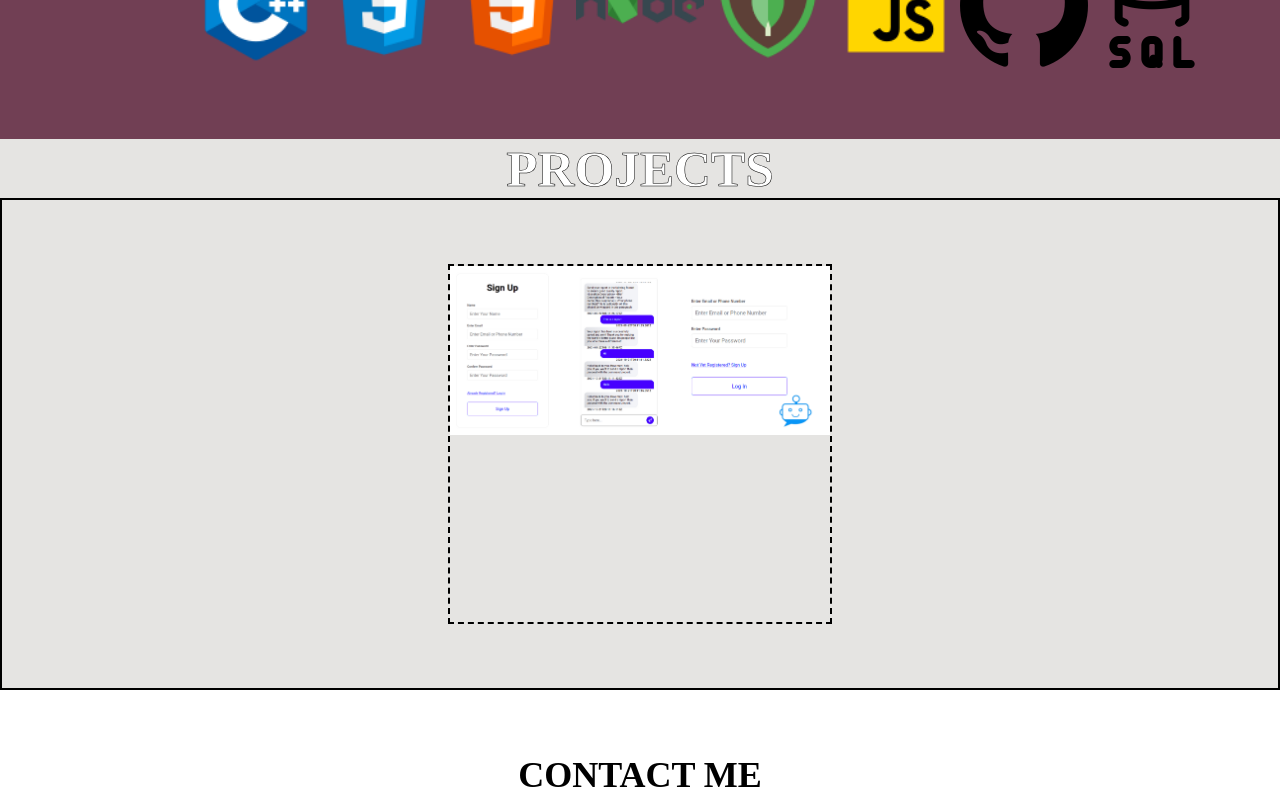
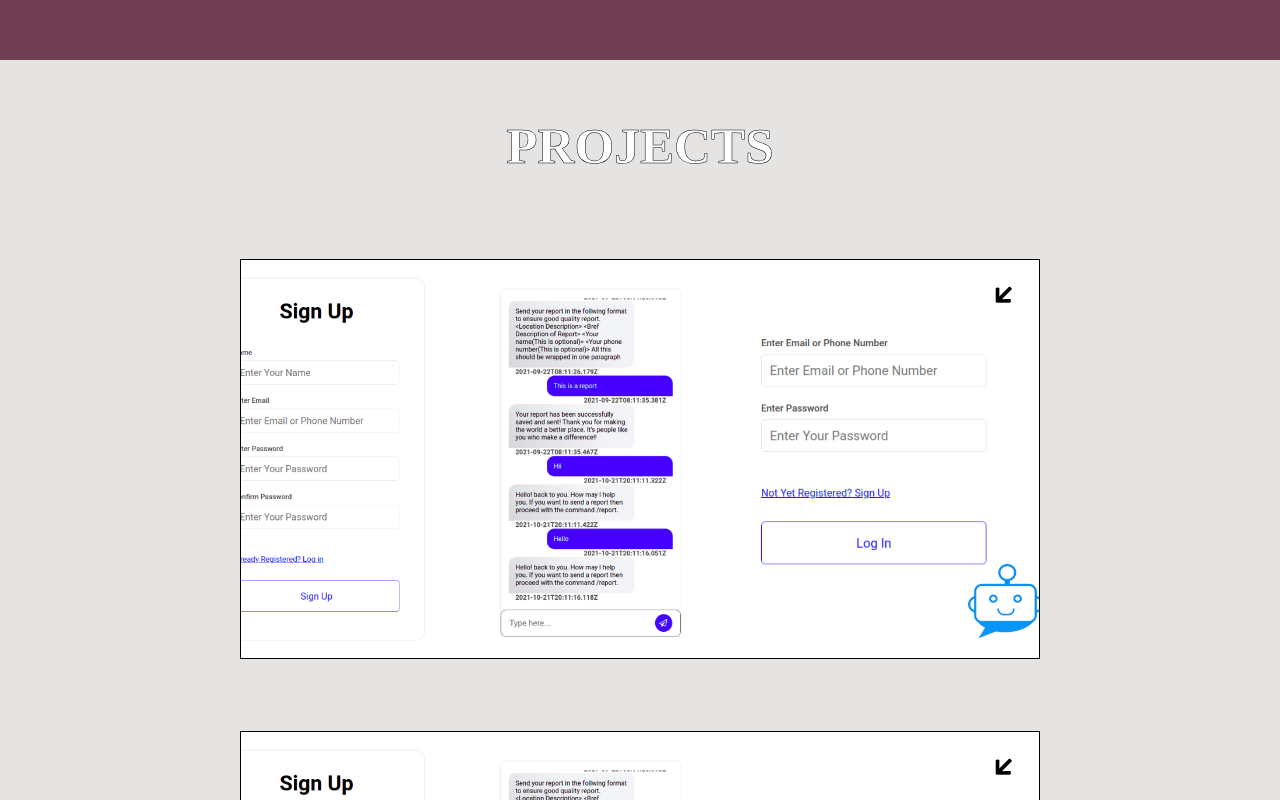
Before and after one commit to prakhar728/portfolio, a React (Create React App) app: page / in a window 1280 px wide. Shown: the part 1540-2340 px from the top of the page. Built offline with nearby package versions, Linux system fonts and the light colour scheme; a web font is replaced by a local one.

Commit message:
Project Styling done

```diff
--- a/src/components/NavBar/style.module.css
+++ b/src/components/NavBar/style.module.css
@@ -4,6 +4,8 @@
     box-sizing: border-box;
     width: 100vw;
     height: 9.9vh;
+    position: absolute;
+    z-index: 9;
 }
 .navBar {
     height: 10vh;
--- /dev/null
+++ b/src/components/Projects/ProjectCardTemplate.js
@@ -0,0 +1,40 @@
+import React, {useState} from 'react'
+
+function ProjectCardTemplate(props) {
+
+    // const imageURL = {
+    //     backgroundImage: `url(${props.link})`
+    // }
+
+    const [buttonIcon, setButtonIcon] = useState('fas fa-arrow-up');
+    const handleCardOpenClose = () => {
+        const image = document.getElementById(`ProjectCard__Image${props.id}`)
+        const info = document.getElementById(`ProjectCard__Info${props.id}`)
+
+        if (buttonIcon === "fas fa-arrow-up") {
+            setButtonIcon('fas fa-arrow-down');
+            image.classList.add("ProjectCard__Image__Blur");
+            info.classList.add('ProjectCard__Info__Show');
+        }
+        else {
+            setButtonIcon('fas fa-arrow-up');
+            image.classList.remove("ProjectCard__Image__Blur");
+            info.classList.remove('ProjectCard__Info__Show');
+        }
+    }
+
+    return (
+        <div className="ProjectCard">
+            <div className="ProjectCard__Button">
+                <button onClick={handleCardOpenClose}><i className={buttonIcon}></i></button>
+            </div>
+            <div id={`ProjectCard__Image${props.id}`} className="ProjectCard__Image"></div>
+            <div id={`ProjectCard__Info${props.id}`} className="ProjectCard__Info">
+                <h3><a href={props.link}>{props.title}</a></h3>
+                <p>{props.description}</p>
+            </div>
+        </div>
+    )
+}
+
+export default ProjectCardTemplate;
--- /dev/null
+++ b/src/components/Projects/Projects.css
@@ -0,0 +1,200 @@
+/* ---------- New Card ---------- */
+
+.ProjectCard {
+    height: 400px;
+    width: 800px;
+    border: 1px solid #000;
+    margin: 36px;
+}
+.ProjectCard .ProjectCard__Button {
+    position: relative;
+    top: 0;
+    right: 0;
+    margin-left: auto;
+    padding: 16px;
+    border-radius: 0 0 0 50px;
+    background-color: #fff;
+    color: #333;
+    height: 72px;
+    width: 72px;
+    font-size: 24px;
+    display: flex;
+    justify-content: center;
+    align-items: center;
+    z-index: 3;
+}
+.ProjectCard .ProjectCard__Button button {
+    background: transparent;
+    border: none;
+    outline: none;
+    font-size: 24px;
+}
+.ProjectCard .ProjectCard__Button button i {
+    transform: rotate(-135deg);
+}
+
+.ProjectCard .ProjectCard__Image {
+    position: relative;
+    top: -72px;
+    left: 0;
+    height: 100%;
+    width: 100%;
+    background-position: center;
+    background-repeat: no-repeat;
+    background-size: cover;
+}
+.ProjectCard .ProjectCard__Image__Blur {
+    filter: blur(15px) opacity(0.5);
+    transition: all 0.35s ease-in;
+
+}
+.ProjectCard .ProjectCard__Info {
+    display: none;
+}
+.ProjectCard .ProjectCard__Info__Show {
+    display: block;
+    position: relative;
+    top: -400px;
+    left: 0;
+    padding: 24px;
+}
+.ProjectCard .ProjectCard__Info h3 {
+    font-size: 36px;
+    font-weight: 700;
+    text-align: center;
+    padding: 24px 0;
+}
+.ProjectCard .ProjectCard__Info p {
+    font-size: 24px;
+    text-align: left;
+}
+
+#ProjectCard__Image1 {
+    background-image: url("../public/Crime_Awareness_Bot2.png");
+}
+#ProjectCard__Image2 {
+    background-image: url("../public/Crime_Awareness_Bot2.png");
+}
+#ProjectCard__Image3 {
+    background-image: url("../public/Crime_Awareness_Bot2.png");
+}
+#ProjectCard__Image4 {
+    background-image: url("../public/Crime_Awareness_Bot2.png");
+}
+
+@media (max-width: 850px) {
+    .ProjectCard {
+        height: 460px;
+        width: 700px;
+    }
+}
+@media (max-width: 720px) {
+    .ProjectCard {
+        height: 400px;
+        width: 600px;
+    }
+}
+@media (max-width: 640px) {
+    .ProjectCard {
+        height: 320px;
+        width: 480px;
+    }
+    .ProjectCard .ProjectCard__Button {
+        height: 64px;
+        width: 64px;
+    }
+    .ProjectCard .ProjectCard__Button button {
+        font-size: 20px;
+    }
+    .ProjectCard .ProjectCard__Info__Show {
+        top: -360px;
+    }
+    .ProjectCard .ProjectCard__Info h3 {
+        font-size: 30px;
+        padding: 24px 0;
+    }
+    .ProjectCard .ProjectCard__Info p {
+        font-size: 20px;
+    }
+    .ProjectCard .ProjectCard__Image {
+        top: -64px;
+    }
+}
+@media (max-width: 520px) {
+    .ProjectCard {
+        height: 265px;
+        width: 400px;
+    }
+    .ProjectCard .ProjectCard__Button {
+        height: 56px;
+        width: 56px;
+    }
+    .ProjectCard .ProjectCard__Button button {
+        font-size: 18px;
+    }
+    .ProjectCard .ProjectCard__Info__Show {
+        top: -300px;
+    }
+    .ProjectCard .ProjectCard__Info h3 {
+        font-size: 26px;
+        padding: 20px 0;
+    }
+    .ProjectCard .ProjectCard__Info p {
+        font-size: 18px;
+    }
+    .ProjectCard .ProjectCard__Image {
+        top: -56px;
+    }
+}
+@media (max-width: 420px) {
+    .ProjectCard {
+        height: 210px;
+        width: 315px;
+    }
+    .ProjectCard .ProjectCard__Button {
+        height: 48px;
+        width: 48px;
+    }
+    .ProjectCard .ProjectCard__Button button {
+        font-size: 18px;
+    }
+    .ProjectCard .ProjectCard__Info__Show {
+        top: -240px;
+    }
+    .ProjectCard .ProjectCard__Info h3 {
+        font-size: 24px;
+        padding: 16px 0;
+    }
+    .ProjectCard .ProjectCard__Info p {
+        font-size: 16px;
+    }
+    .ProjectCard .ProjectCard__Image {
+        top: -48px;
+    }
+}
+@media (max-width: 325px) {
+    .ProjectCard {
+        height: 160px;
+        width: 240px;
+    }
+    .ProjectCard .ProjectCard__Button {
+        height: 42px;
+        width: 42px;
+    }
+    .ProjectCard .ProjectCard__Button button {
+        font-size: 16px;
+    }
+    .ProjectCard .ProjectCard__Info__Show {
+        top: -200px;
+    }
+    .ProjectCard .ProjectCard__Info h3 {
+        font-size: 24px;
+        padding: 16px 0;
+    }
+    .ProjectCard .ProjectCard__Info p {
+        font-size: 16px;
+    }
+    .ProjectCard .ProjectCard__Image {
+        top: -42px;
+    }
+}
--- a/src/components/Projects/Projects.js
+++ b/src/components/Projects/Projects.js
@@ -1,43 +1,34 @@
 import React from 'react'
 import styles from './Projects.module.css';
 // import proj1 from '../public/Crypto_Wallet.png';
-// import proj2 from '../public/Crime_Awareness_Bot2.png';
+// import proj2 from '../public/Crime_Awareness_Bot.png';
+import "./Projects.css"
+import ProjectCardTemplate from './ProjectCardTemplate';
+
 const Projects = () => {
+
     return (
         <div className={styles.projectContainer} id="projects">
+
             <div className={styles.header}>
                 <h1 className={styles.title}>PROJECTS</h1>
             </div>
-            <div className={styles.projectCardContainer}>
-                {/* <div className={styles.projectCards}>
-                    <img src={proj1} alt="Project1" />
-                    <div>
-                        <h3> <a href="https://floating-sands-23365.herokuapp.com/" >CRYPTO WALLET</a></h3>
-                        <div className={styles.projectInfo}>
-                            Store your recent transactions and find out your current portoflio value.
-                        </div>
-                    </div>
 
-                </div> */}
-                <div className={styles.projectCards}>
-                    <div className={styles.cardContainer}>
-                        <h3> <a href="https://github.com/prakhar728/CrimeAwarenessBot" >CRIME AWARENESS BOT</a></h3>
-                        <div className={styles.projectInfo}>
-                            Report any crime on the go with
-                            the CrimeAwarenessBot!
-                        </div>
-                    </div>
+            {/* <div className="ProjectCard">
+                <div className="ProjectCard__Button">
+                    <button onClick={handleCardOpenClose}><i className={buttonIcon}></i></button>
                 </div>
-                {/* <div className={styles.projectCards}>
-                    <img src={proj1} alt="Project1" />
-                    <div>
-                        <h3> SOS_Web App </h3>
-                        <div className={styles.projectInfo}>
-                            This project was made so that it can be cloned and used at it is without worrying about adding external auth.
-                        </div>
-                    </div>
-                </div> */}
-            </div>
+                <div id="ProjectCard__Image" className="ProjectCard__Image"></div>
+                <div id="ProjectCard__Info" className="ProjectCard__Info">
+                    <h3><a href="https://www.youtube.com">SOS_Web App</a></h3>
+                    <p>This project was made so that it can be cloned and used at it is without worrying about adding external auth.</p>
+                </div>
+            </div> */}
+
+            <ProjectCardTemplate title="njdiwob" description="vbw9bvdbsdbddw" id="1"/>
+            <ProjectCardTemplate title="" descripttion="" link="" imageURL="" id="2"/>
+            <ProjectCardTemplate title="" descripttion="" link="" imageURL="" id="3"/>
+            <ProjectCardTemplate title="" descripttion="" link="" imageURL="" id="4"/>
 
         </div>
     )
--- a/src/components/Projects/Projects.module.css
+++ b/src/components/Projects/Projects.module.css
@@ -3,6 +3,7 @@
     color:white;
     font-family: 'Source Serif Pro', serif;
     -webkit-text-stroke: 0.5px black;
+    padding: 56px 0 48px 0;
 }
 
 .projectContainer {
@@ -15,58 +16,82 @@
     align-content: center;
 }
 
-
-
 .projectCardContainer {
     display: flex;
     flex-direction: row;
     justify-content: space-evenly;
-    height: max-content;
+    height: 60vh;
     border:2px solid black;
     width:100%;
     padding: 64px 0;
+    position: relative;
 }
-
-.projectCards {
-    display: flex;
-    flex-direction: row;
-    justify-content: space-between;
-    width: 30vw;
+.projectCard{
+    width:30vw;
     height:45vh;
-    border:2px dashed black;
-    color:white;
+    position: absolute;
+    /* background: url('../public/Crime_Awareness_Bot.png');
+    background-size: cover;
+    background-repeat: no-repeat; */
 }
-
-.cardContainer{
+.projectCard h3{
+    width:100%;
+    text-align: center;
+    margin-top:20px;
+    opacity: 0;
+    transition: all 1s ease-in;
+}
+.projectCard a{
+    color:blue;
+    text-decoration: none;
+    width:100%;
+    margin-top:20px;
+    font-size: 24px;
+    position: relative;
+}
+.projectCard p{
+    margin:0 10px;
+    margin-top:40px;
+    text-align: center;
+    font-size:1.5vw;
+    position: relative;
+    display: none;
+}
+.imageofCard{
     width:100%;
     height:100%;
-    background:url('../public/Crime_Awareness_Bot2.png') ;
-    background-size: contain;
-    background-repeat: no-repeat;
-    display: flex;
-    flex-direction: column;
-    justify-content: flex-start;
-    align-items: center;
+    position:absolute;
+    z-index: 0;
+    filter:blur(0);
 }
-.cardContainer h3{
-    text-align: center;
-    padding:12px 0;
+@keyframes textFadeIn {
+    from {
+        opacity: 0;
+    }
+    to {
+        opacity: 1;
+    }
 }
-.cardContainer a{
-    color:black;
-    text-decoration: none;
-    display: none;
-
-}
-.projectInfo{
-    color:black;
-    text-align: center;
-    padding:0 4px;
-    margin:10vh 0;
-    display: none;
+@keyframes imgFadeOut {
+    from{
+        filter:blur(0);
+    }
+    to{
+        filter:blur(15px);
+    }
 }
 
 
+.projectCard:hover  img{
+    animation-name: imgFadeOut;
+    animation-timing-function: ease-in;
+    animation-duration: 0.5s;
+    animation-fill-mode: forwards;
+}
+.projectCard:hover h3{
+    opacity: 1;
+
+}
 
 @media screen and (max-width:500px) {
     .title{
```
